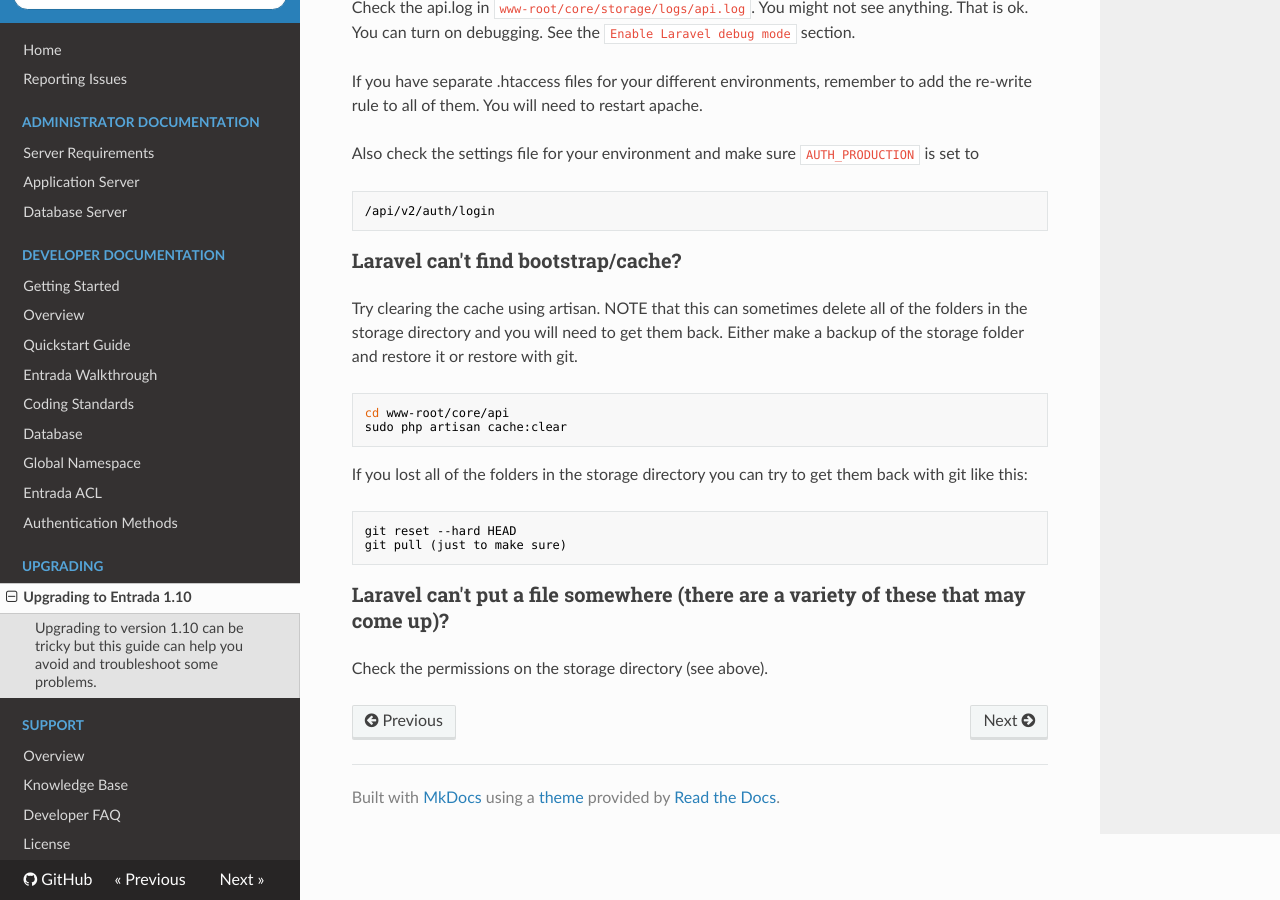
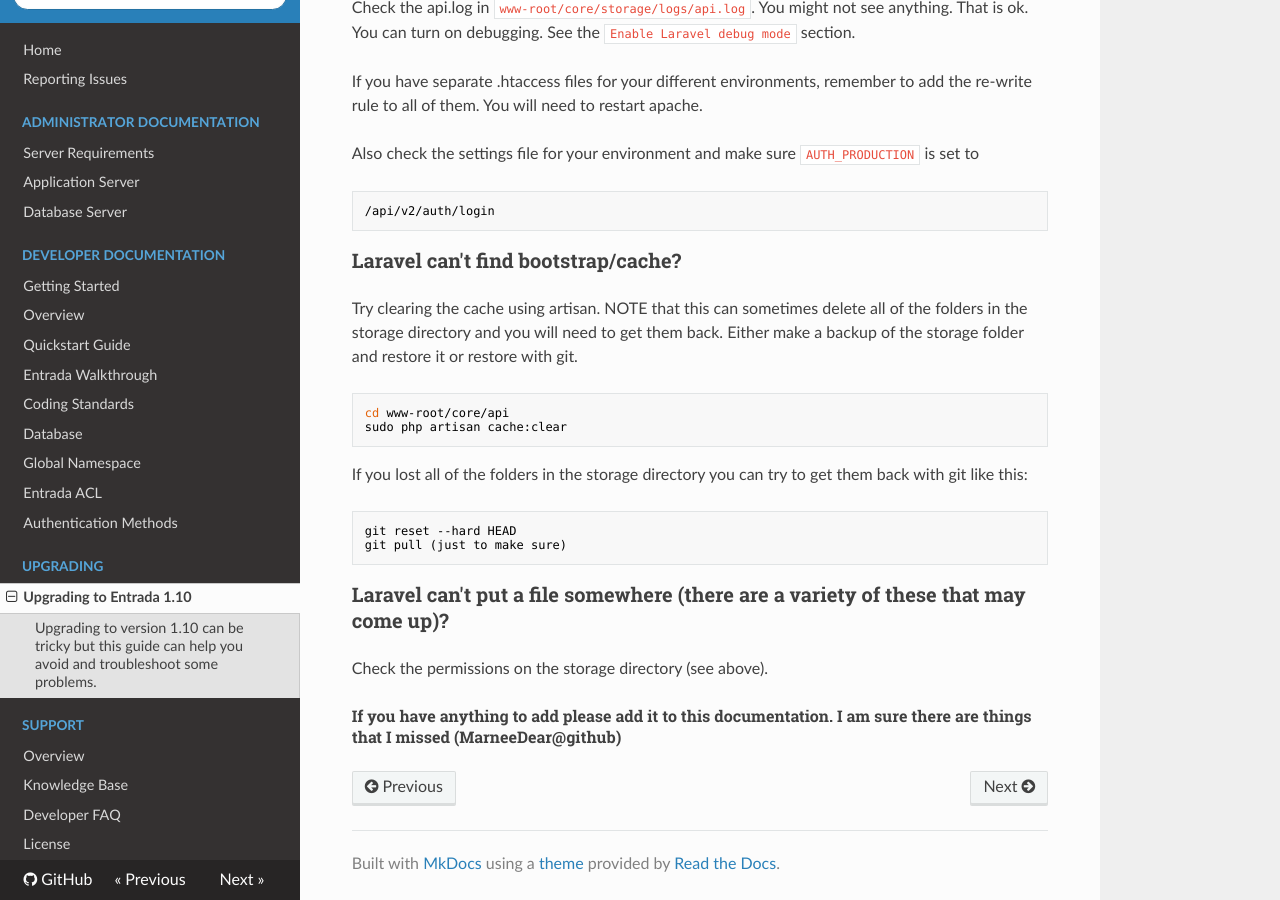
Before and after one commit to pyarmak/entrada-1x-docs, an MkDocs documentation site: the page built from docs/upgrading/to_110.md, in a window 1280 px wide and 900 px high, scrolled down 2442 px. Built offline with MkDocs 1.6.1, drawn with Linux system fonts in a browser that asks for light colours; nearby versions of some CDN libraries; old or Windows-style settings are respelled for this version of MkDocs.

Commit message:
Added message to encourage contributions

```diff
--- a/docs/upgrading/to_110.md
+++ b/docs/upgrading/to_110.md
@@ -112,3 +112,5 @@ git pull (just to make sure)
 ### Laravel can't put a file somewhere (there are a variety of these that may come up)?
 
 Check the permissions on the storage directory (see above).
+
+###### If you have anything to add please add it to this documentation. I am sure there are things that I missed (MarneeDear@github)
```
